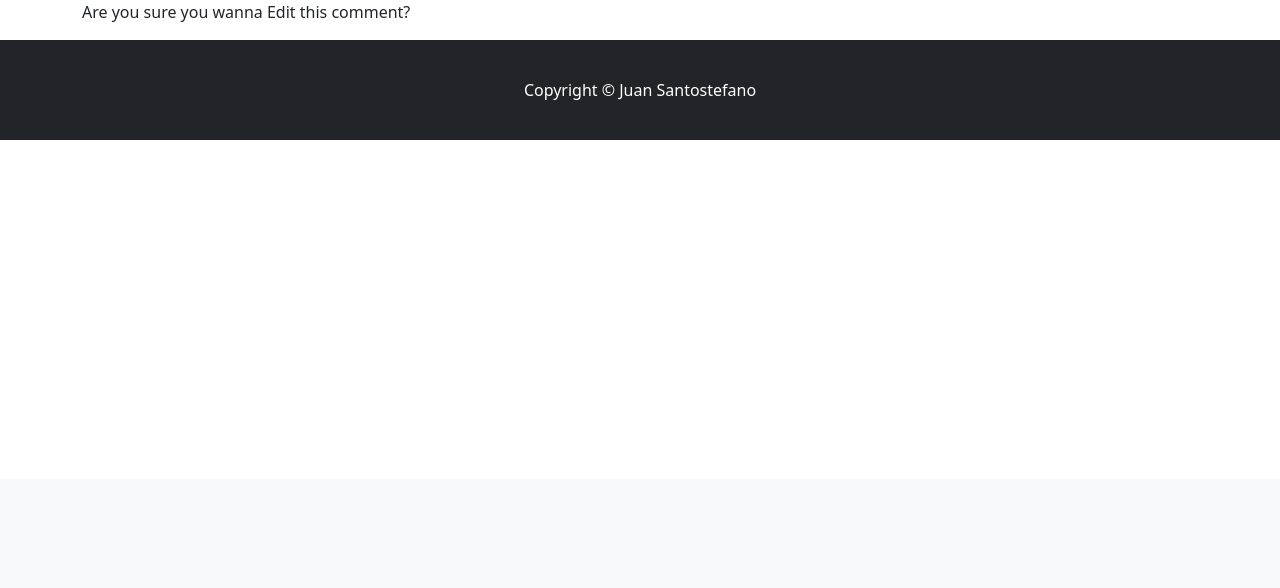
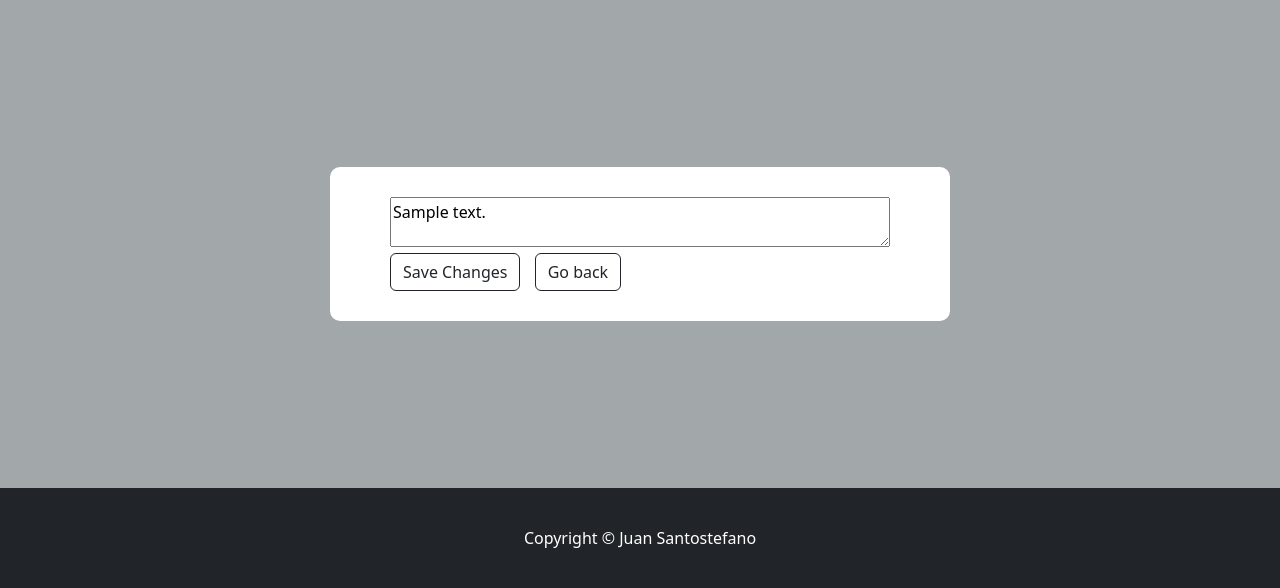
Before and after one commit to jpsantostefano/music-store, a Django app: page /edit_comment/1 in a window 1280 px wide. Shown: the part 321-909 px from the top of the page. Before the commit the page ends 461 px from the top, so only its background shows below. Run offline with Django 5.2, Linux system fonts and the light colour scheme; a user stored in the database is signed in; tables that the repository leaves empty hold one stand-in row (values such as "Sample post"); some libraries are stand-ins or nearby versions.

Commit message:
edit comment button working

```diff
--- a/store/templates/reviews/edit_comment.html
+++ b/store/templates/reviews/edit_comment.html
@@ -10,10 +10,22 @@
     </div>
 </header>
 
-<div class="container">
-    <div class="row">
-        <p>Are you sure you wanna Edit this comment?</p>
+<section class="d-flex justify-content-center align-items-center">
+
+    <div class="profile-card">
+        <form method="POST">
+        {% csrf_token %}
+        {{ form.text }}
+        <div>
+            <button class="btn btn-outline-dark" type="submit">Save Changes</button>
+            <a class="btn btn-outline-dark" href="{% url 'product' pk=comment.product.pk %}">Go back</a>
+        </div>
     </div>
-</div>
 
+
+
+        </form>
+        <br>
+
+</section>
 {% endblock %}
--- a/store/views.py
+++ b/store/views.py
@@ -148,7 +148,7 @@
             if form.is_valid():
                 form.save()
                 messages.success(request, "You successfully edited your comment!")
-                return redirect('product', id=comment.product.id)
+                return redirect('product', pk=comment.product.id)
         else:
             form = CommentForm(instance=comment)
         return render(request, 'reviews/edit_comment.html', {'form': form, 'comment': comment})
```
Also changed, not shown: store/templates/product.html (+17 -11 lines).
